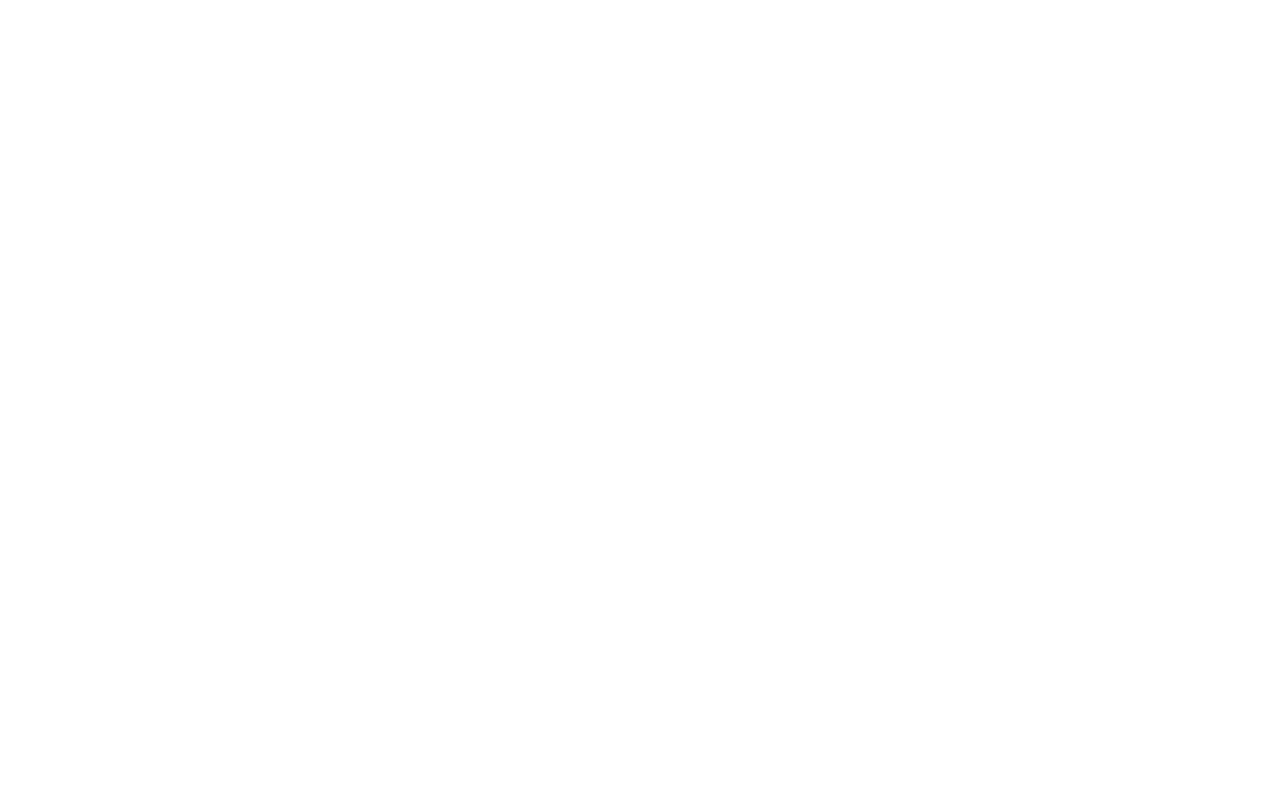
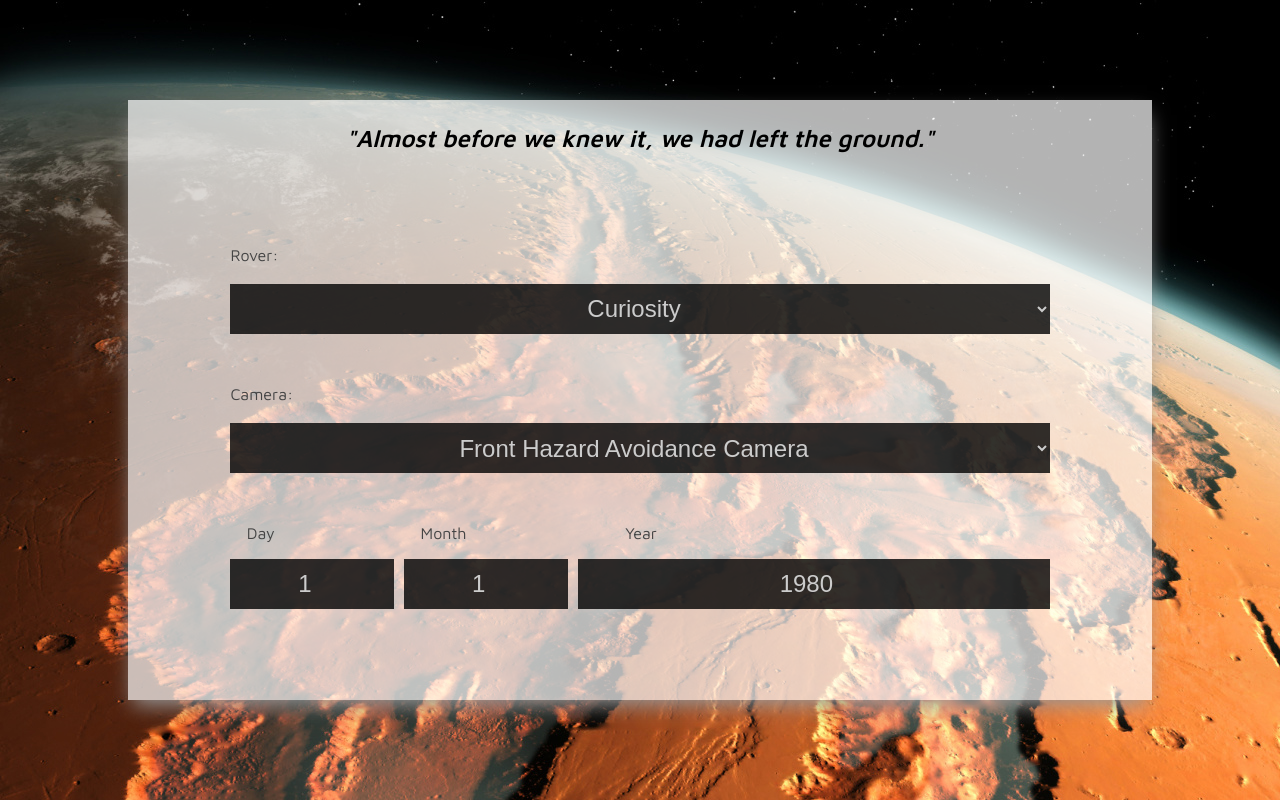
Before and after one commit to alkapone312/VueNasaRoverPhotosApp, a Vue app: page / in a window 1280 px wide. Built offline with nearby package versions, Linux system fonts and the light colour scheme.

Commit message:
Added front panel and hero image

```diff
--- a/package.json
+++ b/package.json
@@ -8,6 +8,7 @@
     "test:unit": "vitest --environment jsdom"
   },
   "dependencies": {
+    "sass": "^1.51.0",
     "vue": "^3.2.33"
   },
   "devDependencies": {
--- a/src/App.vue
+++ b/src/App.vue
@@ -1,7 +1,14 @@
 <template>
+  <div class="wrapper">
+    <HeroImage />
+    <Picker />
+  </div>
 </template>
 
 <script>
+import HeroImage from './components/HeroImage.vue';
+import Picker from './components/Picker.vue';
+
 export default {
 
   name: 'App',
@@ -10,9 +17,27 @@
     return {
 
     }
+  },
+
+  components: {
+    Picker,
+    HeroImage,
   }
 }
 </script>
 
-<style lang="scss" scoped>
+<style lang="scss">
+ @import url('https://fonts.googleapis.com/css2?family=Maven+Pro:wght@400;600');
+
+  *
+  {
+    box-sizing: border-box;
+  }
+
+  body
+  {
+    margin: 0;
+    padding: 0;
+    font-family: 'Maven Pro', sans-serif;
+  }
 </style>
--- /dev/null
+++ b/src/components/HeroImage.vue
@@ -0,0 +1,30 @@
+<template>
+	<div class="heroImage"></div>
+</template>
+
+<script>
+export default {
+
+  name: 'HeroImage',
+
+  data () {
+    return {
+
+    }
+  }
+}
+</script>
+
+<style lang="scss" scoped>
+	.heroImage
+	{
+		width: 100vw;
+		height: 100vh;
+		background-image: url("../assets/heroImage.jpeg");
+		background-repeat: no-repeat;
+		background-size: cover;
+		position: absolute;
+		left: 0;top: 0;
+		z-index: -1;
+	}
+</style>
--- /dev/null
+++ b/src/components/Picker.vue
@@ -0,0 +1,124 @@
+<template>
+	<div class="pickerWrapper">
+
+		<p class="quote">"Almost before we knew it, we had left the ground."</p>
+
+		<label for="rover">Rover:</label>
+		<select name="rover" class="pick">
+			<option value="curiosity">Curiosity</option>
+			<option value="opportunity">Opportunity</option>
+			<option value="spirit">Spirit</option>
+		</select>
+
+		<label for="camera">Camera:</label>
+		<select name="camera" class="pick">
+			<option value="FHAZ">Front Hazard Avoidance Camera</option>
+			<option value="RHAZ">Rear Hazard Avoidance Camera</option>
+			<option value="MAST">Mast Camera</option>
+			<option value="CHEMCAM">Chemistry and Camera Complex</option>
+			<option value="MAHLI">Mars Hand Lens Imager</option>
+			<option value="MARDI">Mars Descent Imager</option>
+			<option value="NAVCAM">Navigation Camera</option>
+			<option value="PANCAM">Panoramic Camera</option>
+			<option value="MINITES">Miniature Thermal Emission Spectrometer</option>
+		</select>
+
+		<div class="date">
+			<label for="day">Day</label>
+			<label for="month">Month</label>
+			<label for="year">Year</label>
+
+			<input type="number" class = "day pick" name="day" min="1" max="31" value="1">
+			<input type="number" class = "month pick" name="month" min="1" max="12" value="1">
+			<input type="number" class = "year pick" name="year" min="1980" max="2022" value="1980">
+		</div>
+	</div>
+</template>
+
+<script>
+export default {
+
+  name: 'Picker',
+
+  data () {
+    return {
+
+    }
+  }
+}
+</script>
+
+<style lang="scss" scoped>
+	.pickerWrapper
+	{
+		display: grid;
+		grid-template-rows:2fr 0.5fr 1.5fr 0.5fr 1.5fr 0.5fr 1.5fr;
+		width: 80%;
+		height: 600px;
+
+		background-color: rgba(255,255,255,0.7);
+		box-shadow: 0px 10px 20px -5px #999;
+		position: absolute;
+		left: 50%;
+		top: 50%;
+		transform: translate(-50%, -50%);
+	}
+
+	.pickerWrapper *
+	{
+		justify-self: center;
+	}
+
+	.quote
+	{
+		font-size: 1.5em;
+		font-weight: 600;
+		font-style: italic;
+		text-align: center;
+		width: 80%;
+	}
+
+	.pick
+	{
+		width: 80%;
+		height: 50px;
+		text-align: center;
+		border:none;
+		background-color: rgba(#000, .8);
+		font-size: 1.5em;
+		margin: 10px;
+		transition: border-width .1s ease;
+		color: #ccc;
+		outline: none;
+	}
+
+	.pick:focus
+	{
+		border: 3px solid #02b6ff;
+	}
+
+	label
+	{
+		position: relative;
+		left: -40%;
+		top: -10px;
+		transform:translate(50%, 50%);
+		color: #444;
+	}
+
+	.date
+	{
+		text-align: left;
+		display: grid;
+		grid-template-rows:40% 100%;
+		grid-template-columns:20% 20% 1fr;
+		grid-gap: 10px;
+		width: 80%;
+
+		.day, .month, .year, label
+		{
+			width: 100%;
+			margin: 0;
+		}
+	}
+</style>
```
Also changed, not shown: src/assets/heroImage.jpeg (added), 1 other file (tests, documents, lock files or other folders).
